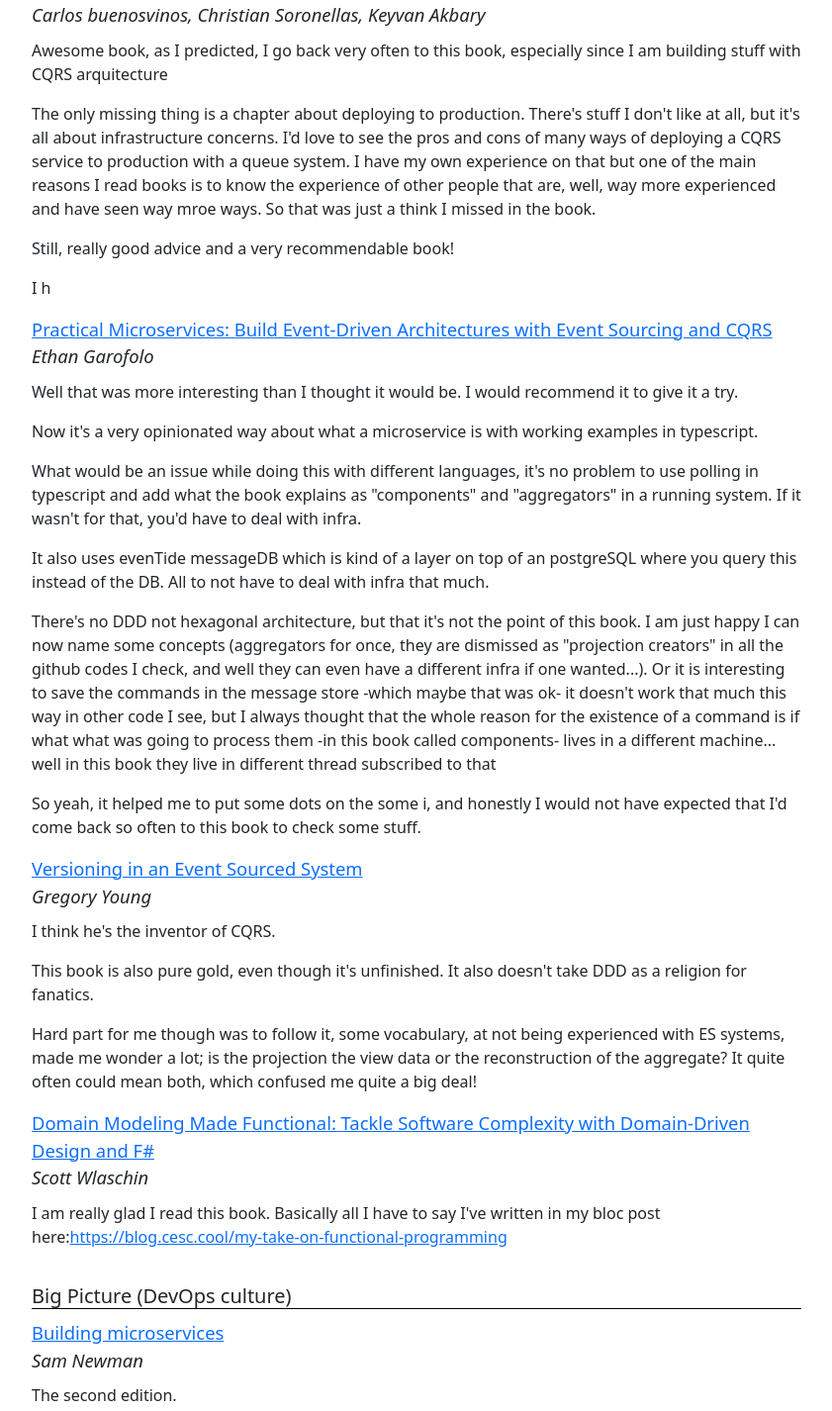
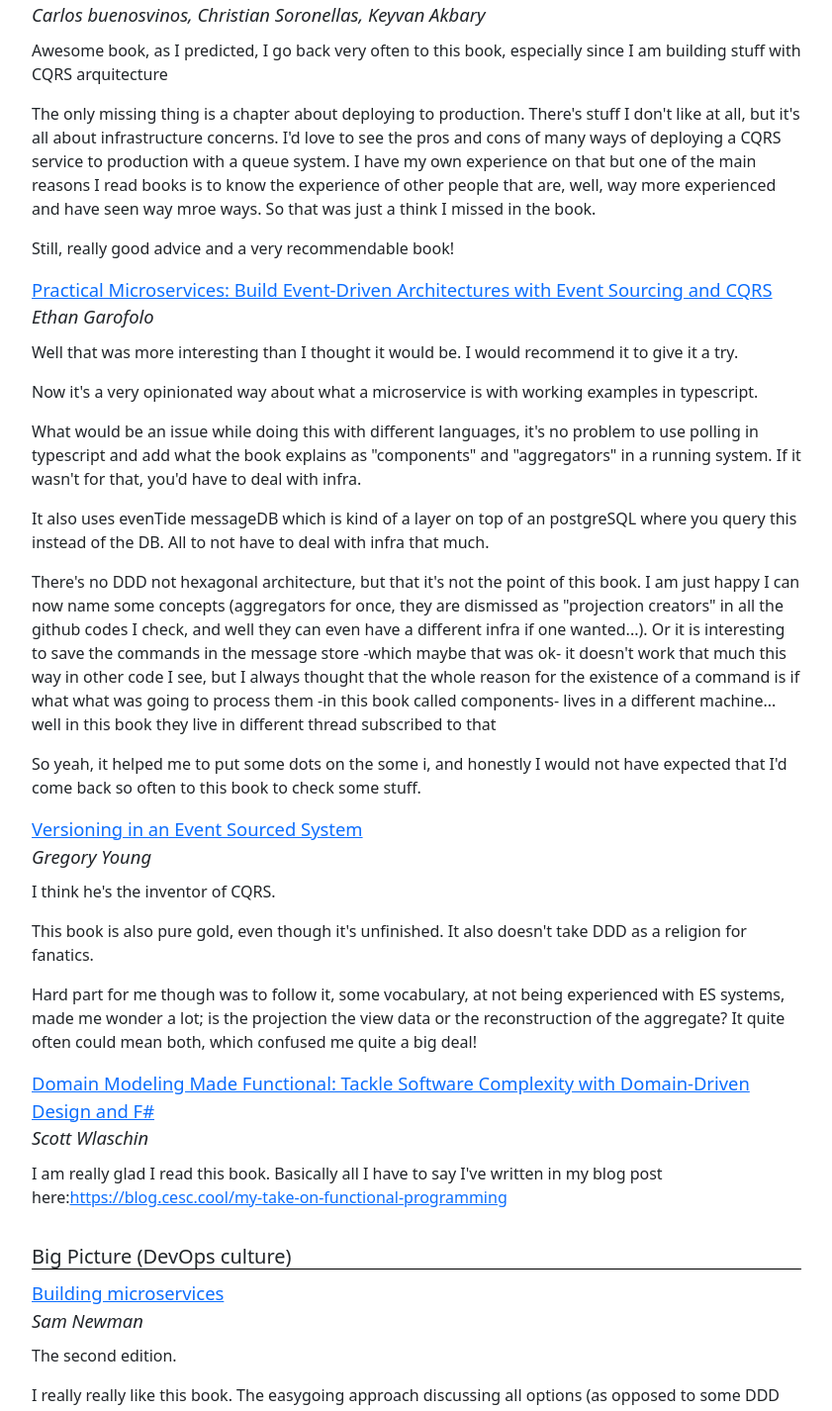
Before and after one commit to FrancescJR/cesc-cool, a React (Create React App) app: page /books in a window 1280 px wide. Shown: the part 1905-3331 px from the top of the page at 99% size, without its empty margins (219-1060 px from the left). Built offline with nearby package versions, Linux system fonts and the light colour scheme.

Commit message:
Some spell fixes

```diff
--- a/src/pages/BookContent.tsx
+++ b/src/pages/BookContent.tsx
@@ -93,7 +93,6 @@
                 but one of the main reasons I read books is to know the experience of other people that are, well,
                 way more experienced and have seen way mroe ways. So that was just a think I missed in the book.</p>
                 <p>Still, really good advice and a very recommendable book!</p>
-                <p>I h</p>
             </Book>
 
 
@@ -126,7 +125,7 @@
 
             <Book title={'Domain Modeling Made Functional: Tackle Software Complexity with Domain-Driven Design and F#'}
                   author={'Scott Wlaschin'} amazonLink={'https://www.amazon.com/gp/product/B07B44BPFB'}>
-                <p>I am really glad I read this book. Basically all I have to say I've written in my bloc post here:
+                <p>I am really glad I read this book. Basically all I have to say I've written in my blog post here:
                     <a target="_blank" rel="noreferrer" href="https://blog.cesc.cool/my-take-on-functional-programming">
                         https://blog.cesc.cool/my-take-on-functional-programming
                     </a></p>
```
